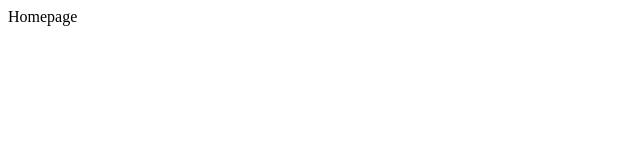
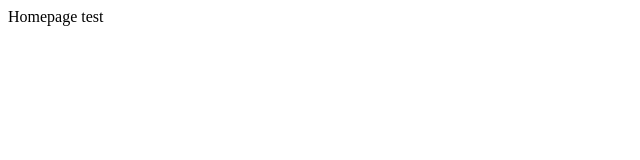
Before and after one commit to MadanKshetri/Hotliers, a plain HTML site: page index.html in a window 1280 px wide. Shown: the full height of the page, 0-640 px from the left. Drawn offline with Linux system fonts and the light colour scheme.

Commit message:
conflict

```diff
--- a/index.html
+++ b/index.html
@@ -8,7 +8,8 @@
 </head>
 <body>
     <div class="test"></div>
-    <div class="homepage">Homepage</div>
+    <div class="homepage">Homepage test</div>
+
 
 </body>
 </html>
```
